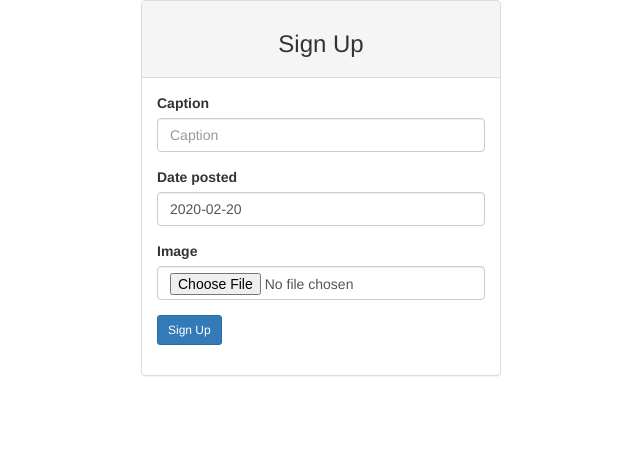
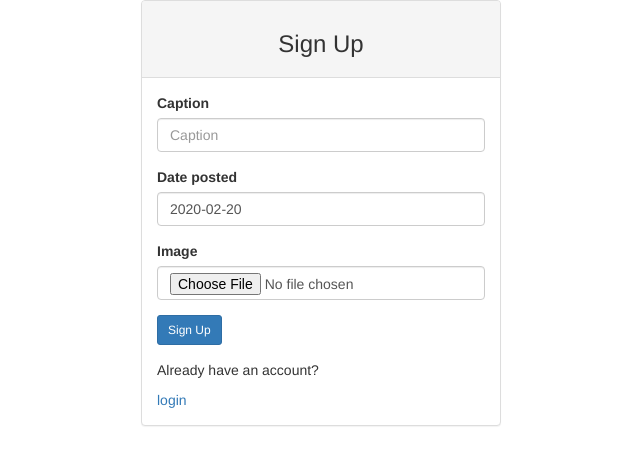
Before and after one commit to dracangelo/reddit, a Django app: template redditor/templates/registration/registration_form.html in a window 1280 px wide. Shown: the top 465 px of the page, without its empty margins (319-959 px from the left). Run offline with Django 3.2, Linux system fonts and the light colour scheme; the template is opened without the code that fills it: values that come from a table or form of the project are taken from there, others are empty; some libraries are stand-ins or nearby versions.

Commit message:
modified app

```diff
--- a/redditor/templates/registration/registration_form.html
+++ b/redditor/templates/registration/registration_form.html
@@ -23,7 +23,7 @@
             </div>
 
             <input type="hidden" name="next" value="{{next}}">
-            {% comment %} <p>Already have an account?</p><a class="ml-2" href="{% url 'login' %}">login</a>  {% endcomment %}
+            <p>Already have an account?</p><a class="ml-2" href="{% url 'login' %}">login</a>
           </form>
 
         </div>
```
